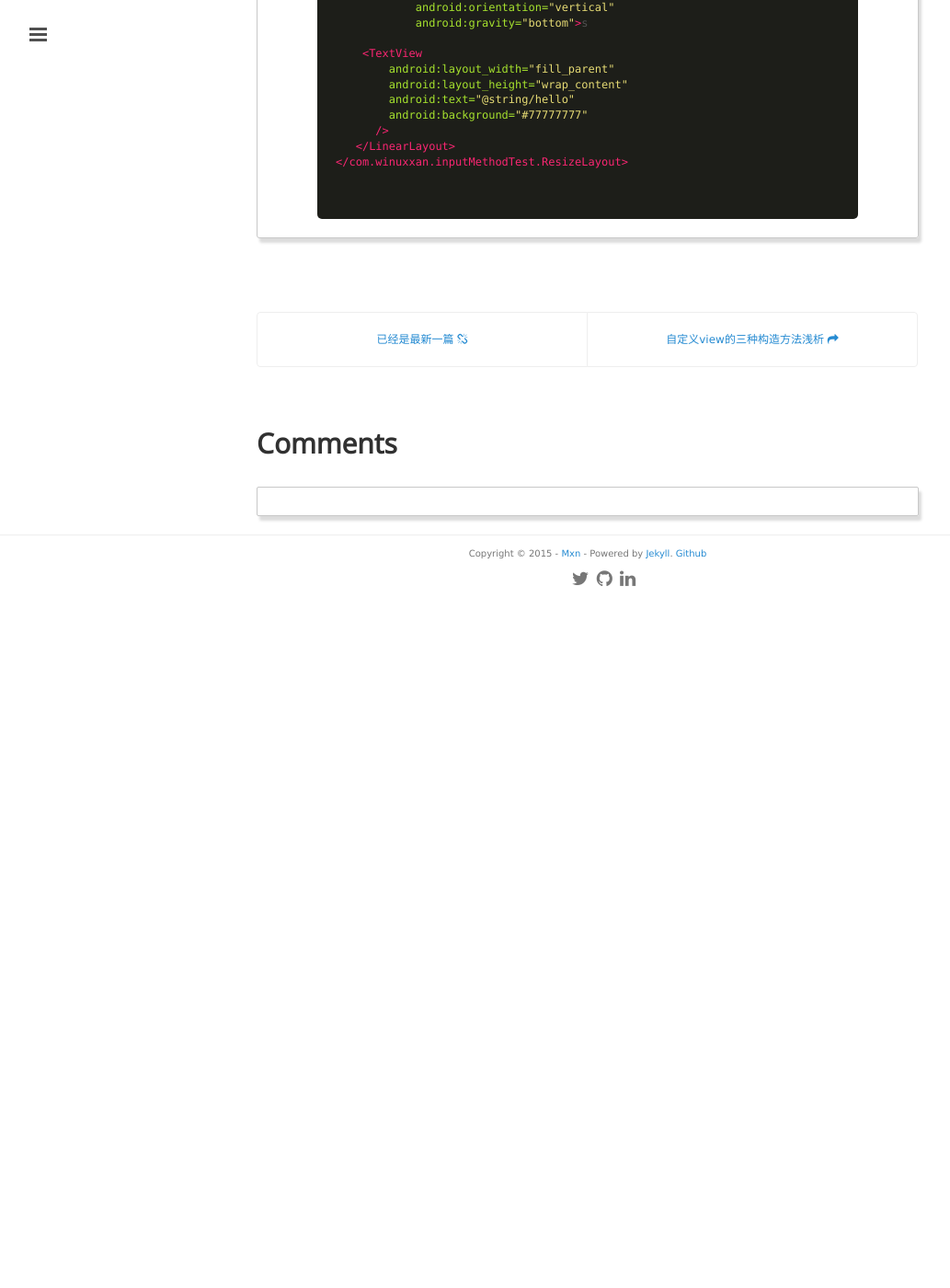
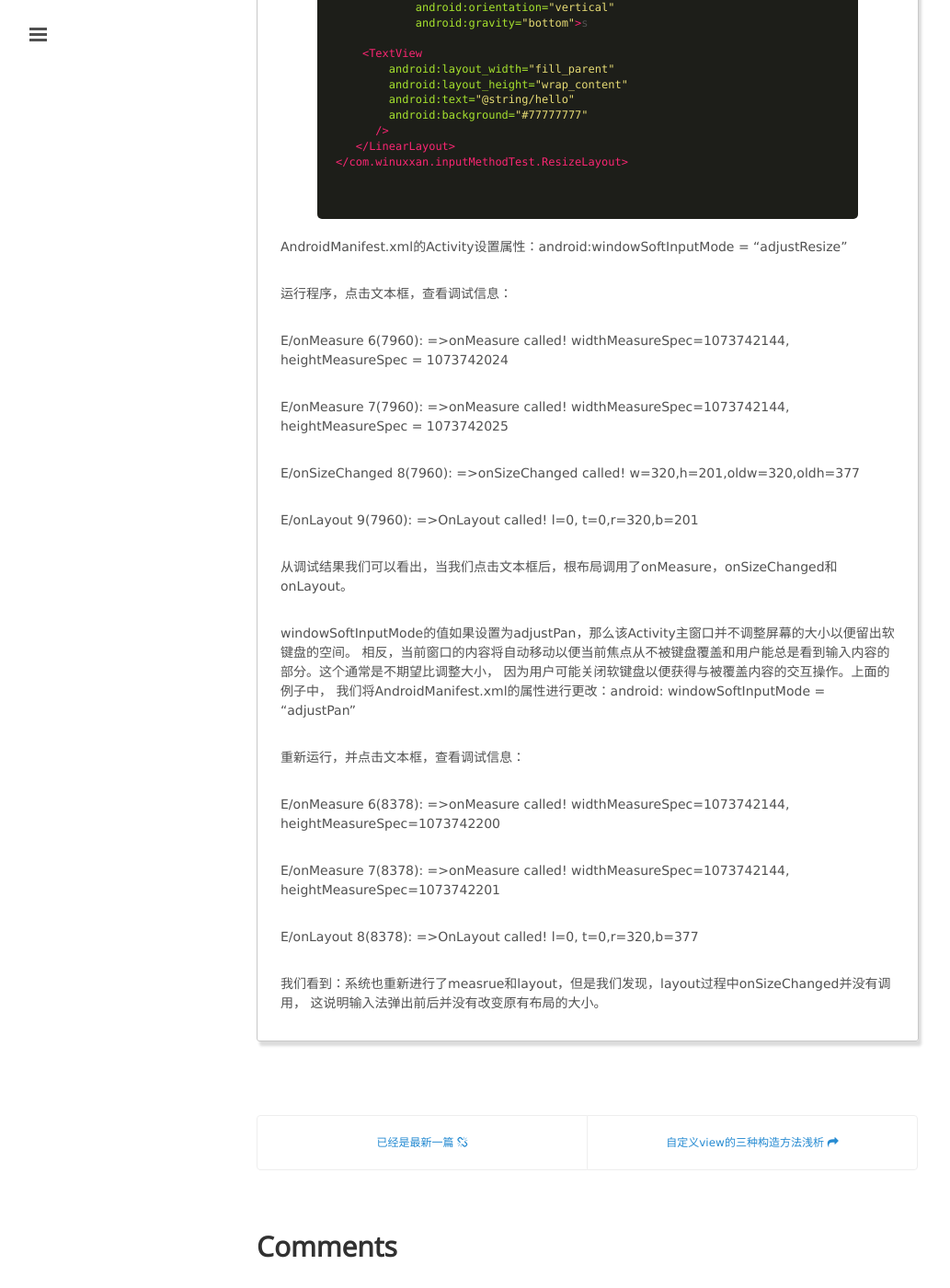
Before and after one commit to mxn21/mxn21.github.io, a Jekyll site: the page built from _posts/2015-8-15-windowSoftInputMode属性使用.md, in a window 1280 px wide and 1400 px high, scrolled down 14012 px. Shown: the whole window at 92% size, without its empty margins (1-1034 px from the left). Built offline with Jekyll 4.4.1, drawn with Linux system fonts in a browser that asks for light colours; Markdown is read by kramdown in place of the engine named in the settings; comment, search, counter and statistics services are not loaded; before the commit the page ends 14666 px from its top, so only the background shows below that.

Commit message:
223423
2423

```diff
--- a/_posts/2015-8-15-windowSoftInputMode属性使用.md
+++ b/_posts/2015-8-15-windowSoftInputMode属性使用.md
@@ -236,3 +236,33 @@
 </com.winuxxan.inputMethodTest.ResizeLayout>
 
     {% endhighlight %}
+
+AndroidManifest.xml的Activity设置属性：android:windowSoftInputMode = "adjustResize"
+
+运行程序，点击文本框，查看调试信息：
+
+E/onMeasure 6(7960): =>onMeasure called! widthMeasureSpec=1073742144, heightMeasureSpec = 1073742024
+
+E/onMeasure 7(7960): =>onMeasure called! widthMeasureSpec=1073742144, heightMeasureSpec = 1073742025
+
+E/onSizeChanged 8(7960): =>onSizeChanged called! w=320,h=201,oldw=320,oldh=377
+
+E/onLayout 9(7960): =>OnLayout called! l=0, t=0,r=320,b=201
+
+从调试结果我们可以看出，当我们点击文本框后，根布局调用了onMeasure，onSizeChanged和onLayout。
+
+windowSoftInputMode的值如果设置为adjustPan，那么该Activity主窗口并不调整屏幕的大小以便留出软键盘的空间。
+相反，当前窗口的内容将自动移动以便当前焦点从不被键盘覆盖和用户能总是看到输入内容的部分。这个通常是不期望比调整大小，
+因为用户可能关闭软键盘以便获得与被覆盖内容的交互操作。上面的例子中，
+我们将AndroidManifest.xml的属性进行更改：android: windowSoftInputMode = "adjustPan"
+
+重新运行，并点击文本框，查看调试信息：
+
+E/onMeasure 6(8378): =>onMeasure called! widthMeasureSpec=1073742144, heightMeasureSpec=1073742200
+
+E/onMeasure 7(8378): =>onMeasure called! widthMeasureSpec=1073742144, heightMeasureSpec=1073742201
+
+E/onLayout 8(8378): =>OnLayout called! l=0, t=0,r=320,b=377
+
+我们看到：系统也重新进行了measrue和layout，但是我们发现，layout过程中onSizeChanged并没有调用，
+这说明输入法弹出前后并没有改变原有布局的大小。
```
